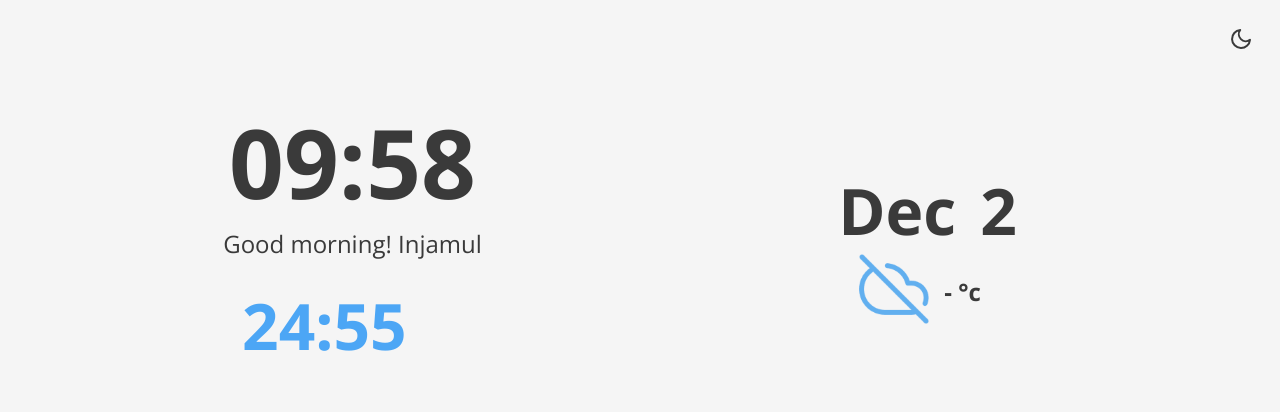
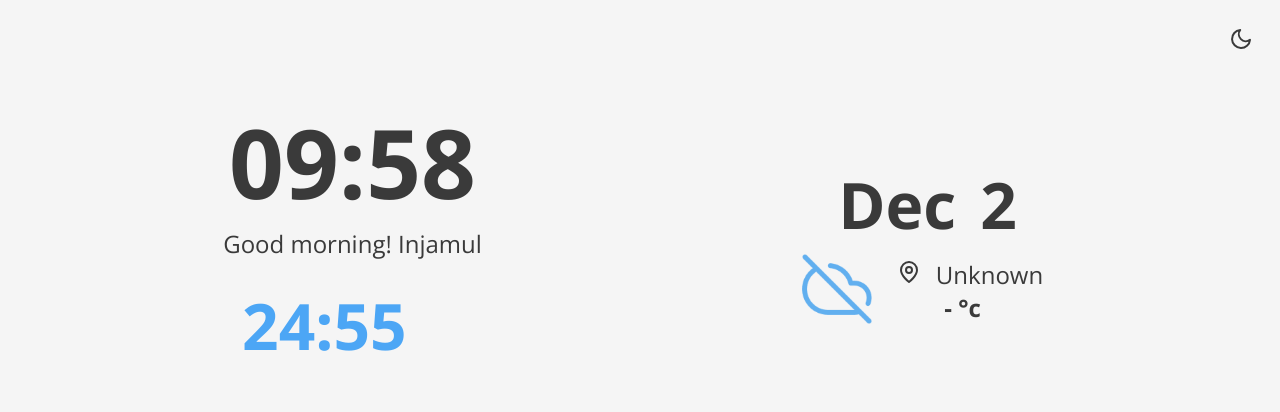
Before and after one commit to mrinjamul/start, a website: page index.html in a window 1280 px wide. Shown: the top 412 px of the page. Drawn offline with nearby package versions, Linux system fonts and the light colour scheme.

Commit message:
feat: add location name in weather card

```diff
--- a/app.css
+++ b/app.css
@@ -145,10 +145,31 @@ body {
   margin-top: 30px;
 }
 
-.weather {
+.flex-center {
   display: flex;
   align-items: center;
   justify-content: center;
+}
+
+.weatherCard {
+  display: flex;
+  flex-direction: column;
+  align-items: center;
+  justify-content: center;
+  padding: 10px;
+}
+
+.locationIcon {
+  font-size: var(--fg-secondary);
+  font-weight: bolder;
+  margin-left: 15px;
+  color: var(--fg);
+}
+
+.locationName p {
+  font-size: var(--fg-secondary);
+  margin-left: 15px;
+  color: var(--fg);
 }
 
 .clock {
--- a/assets/js/weather.js
+++ b/assets/js/weather.js
@@ -6,6 +6,7 @@
 const iconElement = document.querySelector(".weatherIcon");
 const tempElement = document.querySelector(".weatherValue p");
 const descElement = document.querySelector(".weatherDescription p");
+const locElement = document.querySelector(".locationName p");
 
 // App data
 const weather = {};
@@ -71,6 +72,7 @@ function fetchWeather(api) {
       weather.temperature.value =
         tempUnit == "C" ? celsius : (celsius * 9) / 5 + 32;
       weather.description = data.weather[0].description;
+      weather.location = data.name;
       weather.iconId = data.weather[0].icon;
       // console.log(
       //   `${weather.temperature.value}°${tempUnit} ${weather.description}`
@@ -88,4 +90,5 @@ function displayWeather() {
     0
   )}°<span class="darkfg">${tempUnit}</span>`;
   descElement.innerHTML = weather.description;
+  locElement.innerHTML = weather.location;
 }
--- a/index.html
+++ b/index.html
@@ -49,15 +49,27 @@
           <div id="month"></div>
           <div id="day"></div>
         </div>
-        <div class="weather">
+        <div class="flex-center">
           <div class="weatherIcon">
             <img src="assets/icons/OneDark/unknown.png" />
           </div>
-          <div class="weatherValue">
-            <p>- °<span class="g">c</span></p>
-          </div>
-          <div class="weatherDescription">
-            <p></p>
+          <div class="weatherCard">
+            <div class="flex-center">
+              <div class="locationIcon">
+                <i icon-name="map-pin"></i>
+              </div>
+              <div class="locationName">
+                <p>Unknown</p>
+              </div>
+            </div>
+            <div class="flex-center">
+              <div class="weatherValue">
+                <p>- °<span class="g">c</span></p>
+              </div>
+              <div class="weatherDescription">
+                <p></p>
+              </div>
+            </div>
           </div>
         </div>
       </div>
```
